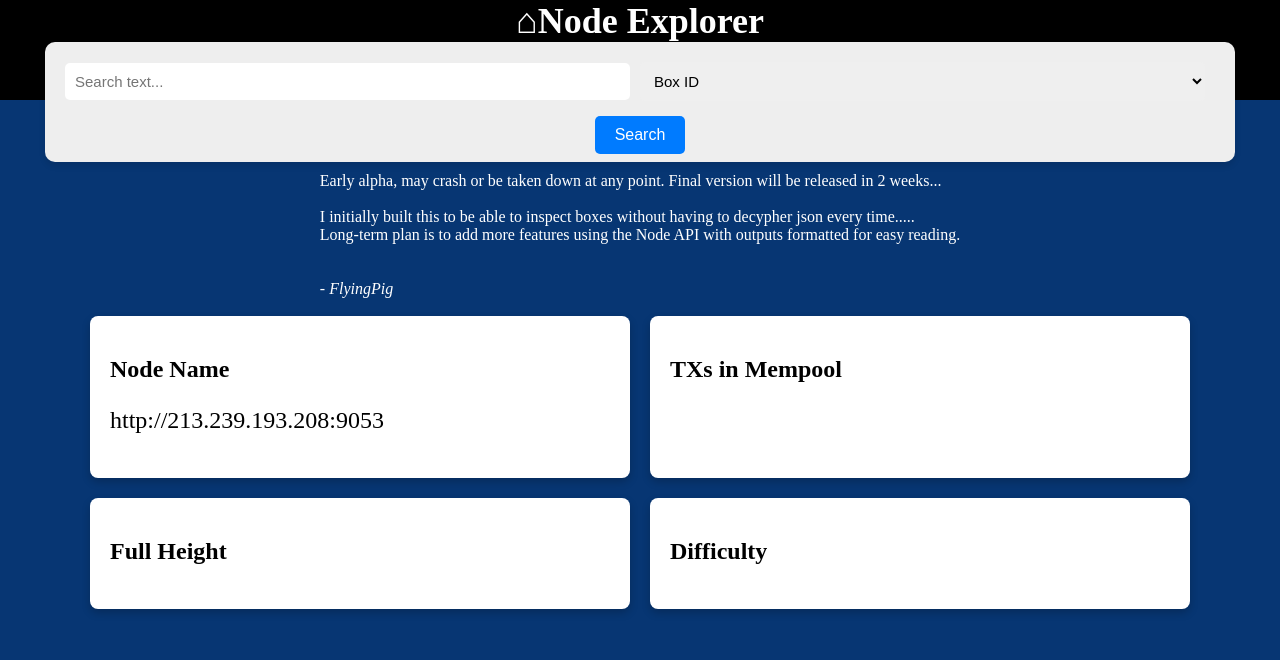
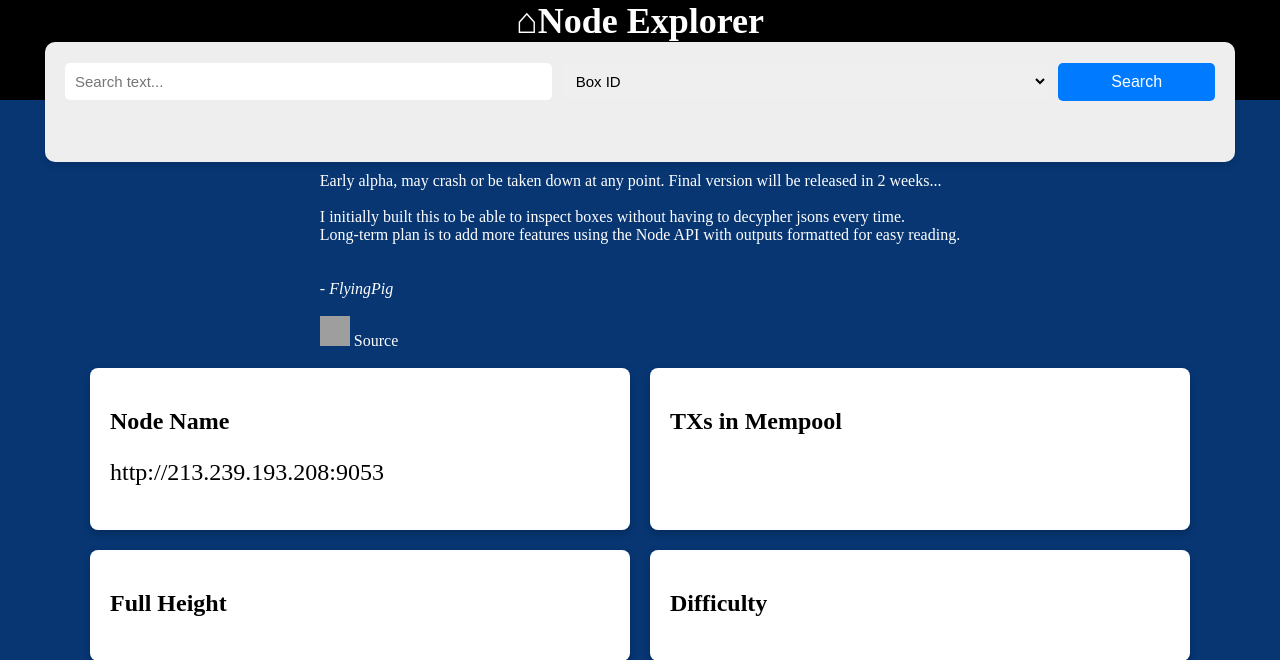
Before and after one commit to FlyingPig69/Ergo-node-explorer, a Flask app: page / in a window 1280 px wide. Shown: the top 660 px of the page. Run offline with Flask 3, Linux system fonts and the light colour scheme; data that the repository does not hold is empty; grey boxes are pictures that could not be loaded.

Commit message:
Update index.html

```diff
--- a/api/templates/index.html
+++ b/api/templates/index.html
@@ -62,9 +62,10 @@
                         <option value="box_id">Box ID</option>
                         <option value="transaction_id">Transaction ID</option>
                     </select>
+                    <!-- Add the search button here -->
+                    <button type="submit" class="btn btn-dark custom-search-btn">Search</button>
                 </div>
                 <br>
-                    <button type="submit" class="btn btn-dark custom-search-btn">Search</button>
             </form>
         </div>
 
@@ -76,10 +77,12 @@
 <div class="white-text">
   <br><br><br><br>
     Early alpha, may crash or be taken down at any point. Final version will be released in 2 weeks... <br><br>
-    I initially built this to be able to inspect boxes without having to decypher json every time.....<br>
+    I initially built this to be able to inspect boxes without having to decypher jsons every time.<br>
     Long-term plan is to add more features using the Node API with outputs formatted for easy reading. <br>
     <br><br>
-    <i>- FlyingPig</i>
+    <i>- FlyingPig</i><br><br>
+    <a target="_blank" href="https://github.com/FlyingPig69/ergo-node-explorer" style="color:white;"><img src="{{ url_for('static', filename='github-mark-white.png') }}" height="30" width="30"> Source</a>
+
 
   <br><br>
 </div>
```
Lines whose indentation alone changed are shown as unchanged.
